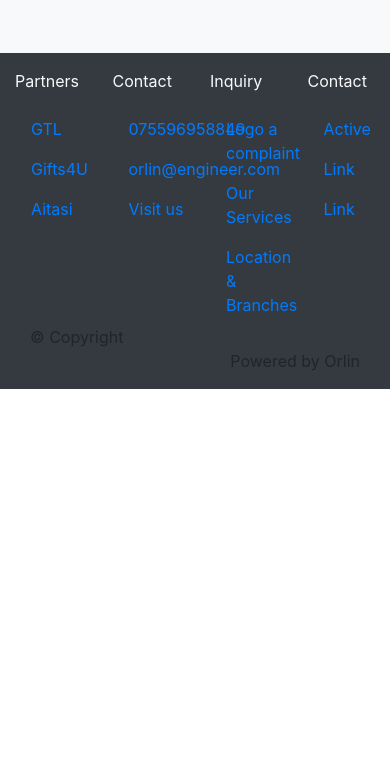
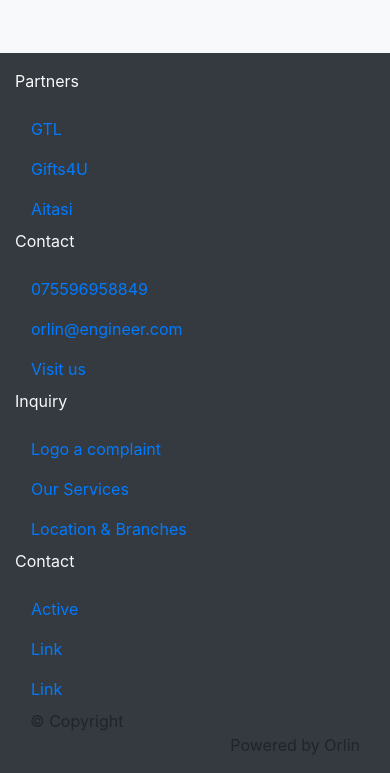
Before and after one commit to isaacssemugenyi/orlin-electrical, a plain HTML site: page index.html in a window 390 px wide. Shown: the part 2770-3543 px from the top of the page. Before the commit the page ends 3159 px from the top, so only its background shows below. Drawn offline with nearby package versions, Linux system fonts and the light colour scheme.

Commit message:
Added responsiveness to the footer

```diff
--- a/index.html
+++ b/index.html
@@ -202,7 +202,7 @@
       <footer class="bg-dark">
           <div class="container">
             <div class="row pt-3">
-                <div class="col">
+                <div class="col-sm-6 col-md-3">
                   <p class="text-light">Partners</p>
                   <ul class="nav flex-column">
                     <li class="nav-item">
@@ -216,7 +216,7 @@
                     </li>
                   </ul>
                 </div>
-                <div class="col">
+                <div class="col-sm-6 col-md-3">
                   <p class="text-light">Contact</p>
                   <ul class="nav flex-column">
                     <li class="nav-item">
@@ -230,7 +230,7 @@
                     </li>
                   </ul>
                 </div>
-                <div class="col">
+                <div class="col-sm-6 col-md-3">
                   <p class="text-light">Inquiry</p>
                   <ul class="nav flex-column">
                     <li class="nav-item">
@@ -244,7 +244,7 @@
                     </li>
                   </ul>
                 </div>
-                <div class="col">
+                <div class="col-sm-6 col-md-3">
                   <p class="text-light">Contact</p>
                   <ul class="nav flex-column">
                     <li class="nav-item">
--- a/style.css
+++ b/style.css
@@ -27,6 +27,11 @@ html {
 	border-radius: 10px;
 	max-width: 18rem;
 	width: auto;
+}
+@media (max-width: 600px){
+	.card{
+		width: 100%;
+	}
 }
 .card:hover .img-style {
     transform: scale(1.1);
```
